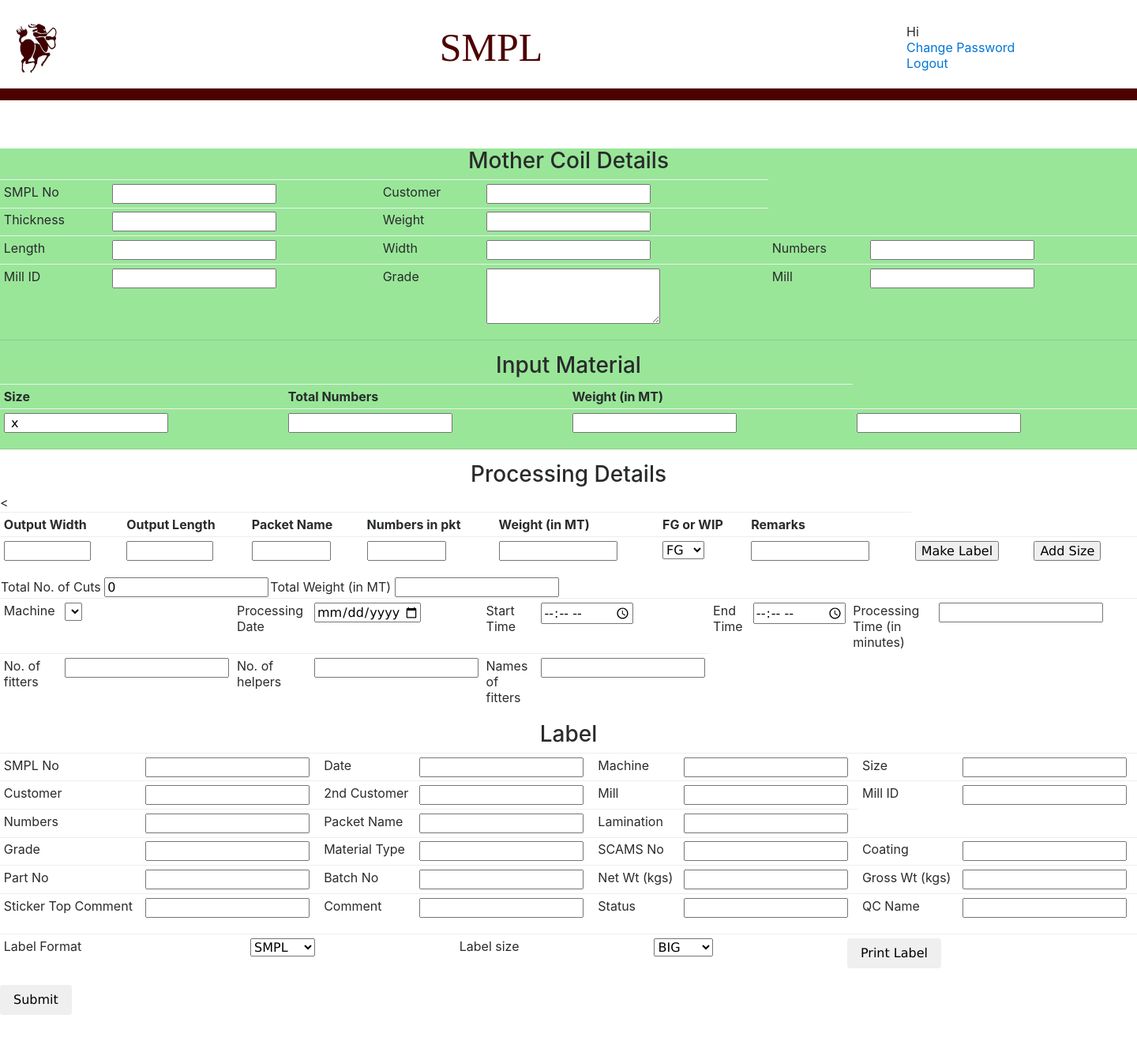
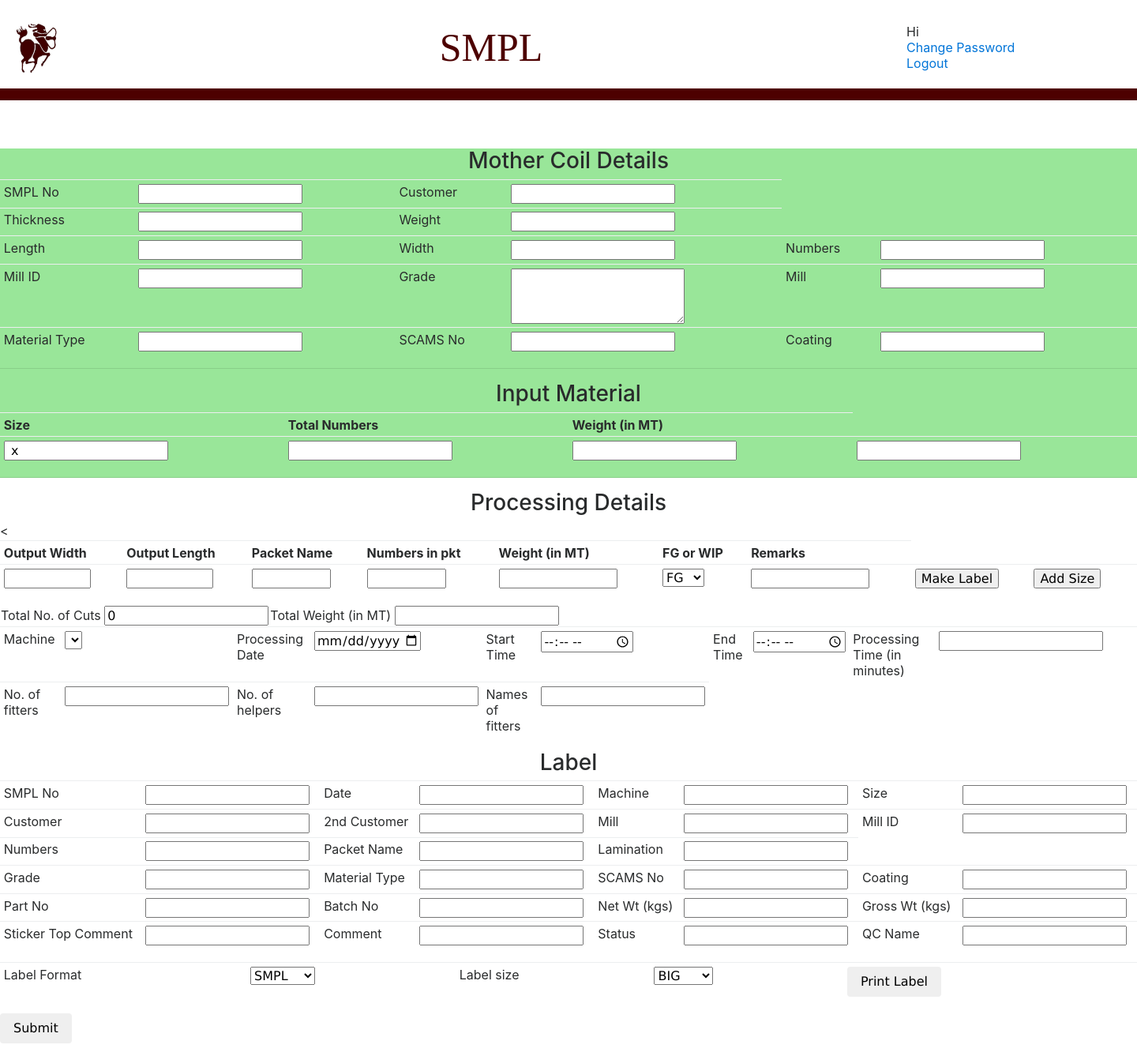
Before and after one commit to adityabaliga/SMPLan, a Python web app: template templates/processing_levelling.html in a window 1440 px wide. Shown: the whole page at 79% size. Before the commit the page ends 1285 px from the top, so only its background shows below. Run offline with Jinja, Linux system fonts and the light colour scheme; the template is opened without the code that fills it, so the values that code supplies are empty; some libraries are stand-ins or nearby versions.

Commit message:
Bug Fix in Levelling

```diff
--- a/templates/processing_levelling.html
+++ b/templates/processing_levelling.html
@@ -88,6 +88,16 @@
         <!--td><input type="number"  name="order_id" id="order_id"  value = {{order_id}} hidden></td-->
         <td>Mill</td>
         <td><input type="text"  name="mill"  id="mill" value = "{{incoming.mill}}" ></td>
+    </tr>
+    <tr>
+
+        <td>Material Type</td>
+        <td><input type="text"  name="mat_type"  id="mat_type" value = "{{incoming.material_type}}" ></td>
+        <td>SCAMS No</td>
+        <td><input type="text"  name="scams_no"  id="scams_no" value = "{{incoming.scams_no}}" ></td>
+        <td>Coating</td>
+        <td><input type="text"  name="coating"  id="coating" value = "{{incoming.coating}}" ></td>
+
     </tr>
     </table><hr>
     <h3 align = "center">Input Material</h3>
```
